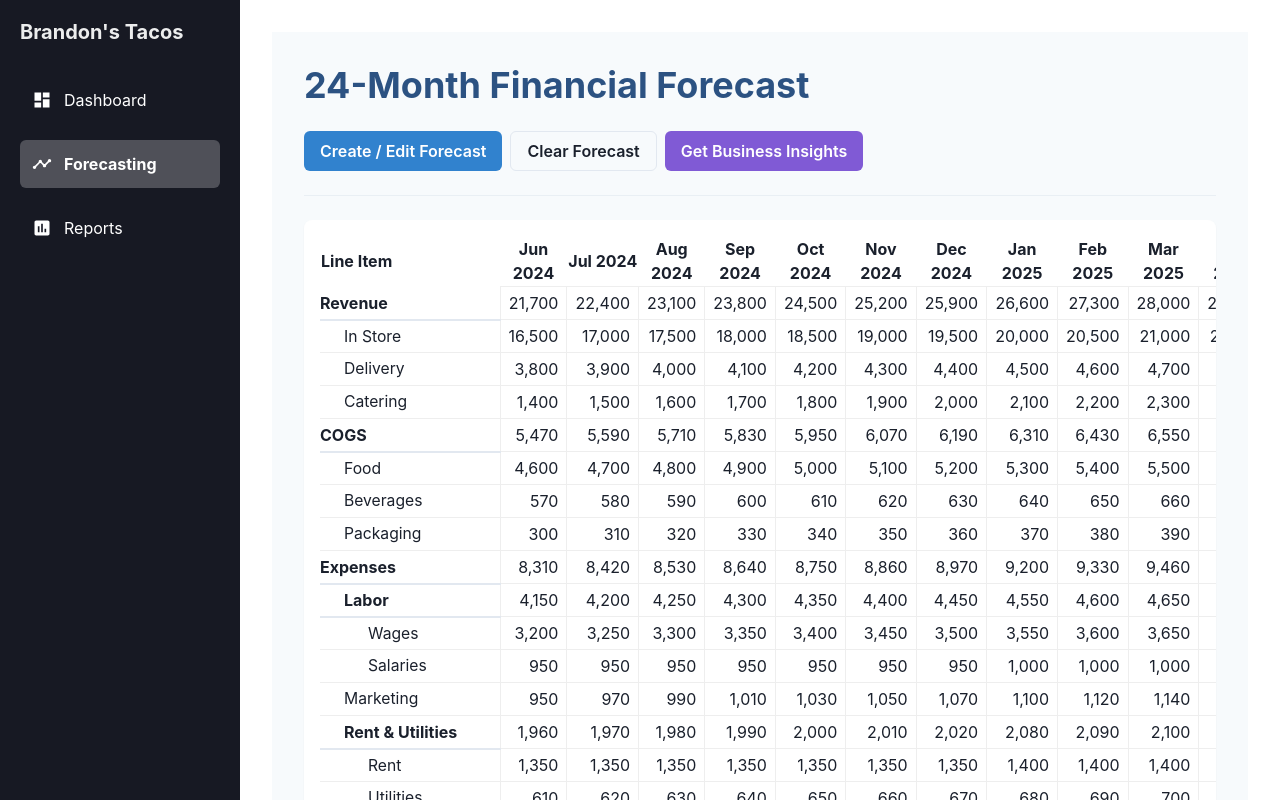
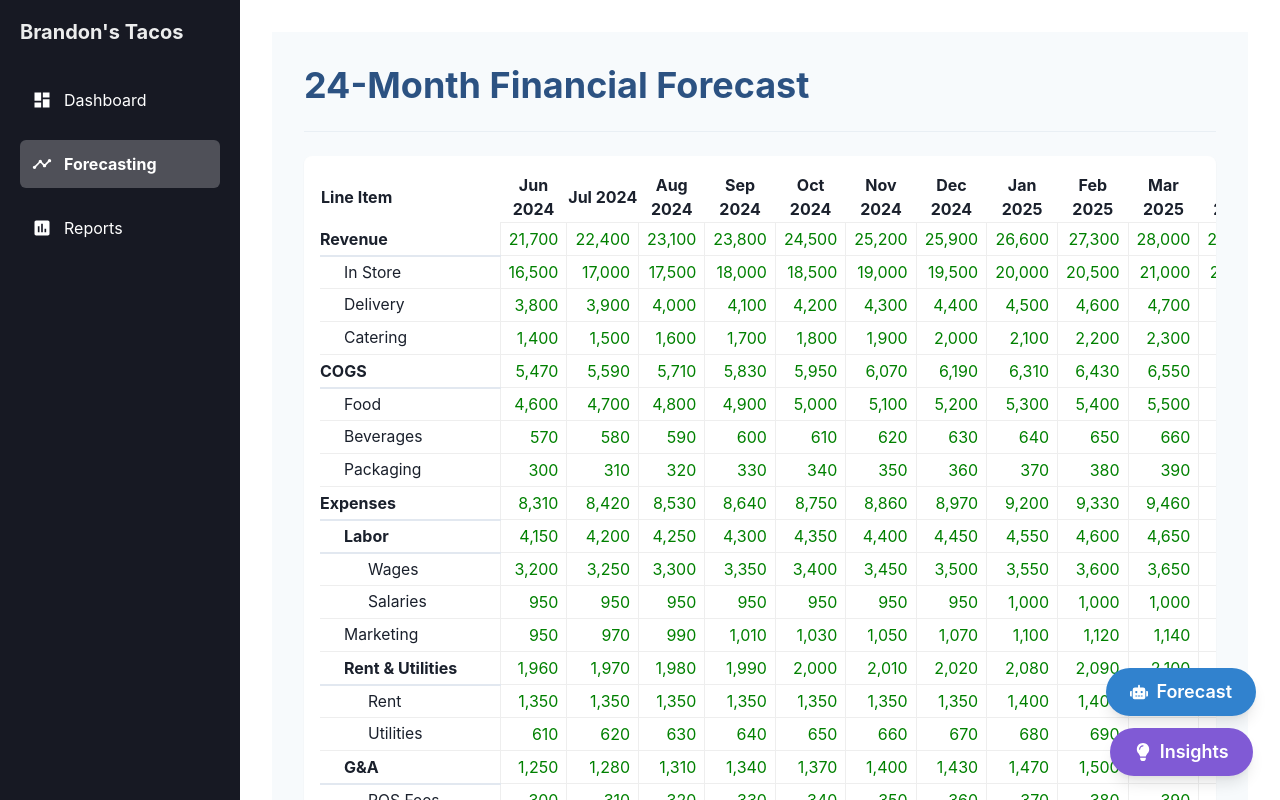
Before and after one commit to brandonli714/client-portal-mvp, a React (Create React App) app: page /forecasting in a window 1280 px wide. Shown: the top 800 px of the page. Built offline with nearby package versions, Linux system fonts and the light colour scheme.

Commit message:
Update Forecasting page and Insights panel UI/logic

```diff
--- a/src/pages/Forecasting.tsx
+++ b/src/pages/Forecasting.tsx
@@ -1,24 +1,29 @@
 import React, { useState, useRef, useEffect } from 'react';
 import {
   Box,
-  Button,
+  VStack,
   Heading,
-  VStack,
   Divider,
   Input,
   Spinner,
   Text,
   Flex,
-  Modal,
-  ModalOverlay,
-  ModalContent,
-  ModalHeader,
-  ModalBody,
-  ModalFooter,
-  ModalCloseButton,
+  Button,
+  Popover,
+  PopoverContent,
+  PopoverHeader,
+  PopoverBody,
+  PopoverFooter,
+  PopoverArrow,
+  PopoverCloseButton,
+  useDisclosure,
+  Textarea,
 } from '@chakra-ui/react';
 import { useForecastingAI } from '../hooks/useForecasting';
 import { staticFinancials } from '../staticFinancials';
+import Draggable from 'react-draggable';
+import { useBoolean } from '@chakra-ui/react';
+import { FaRobot, FaLightbulb } from 'react-icons/fa';
 
 // Helper to get nested values by path
 function getValueByPath(obj: any, path: string[]) {
@@ -105,11 +110,9 @@ function renderRows(
         m.item === (item.path ? item.path[item.path.length - 1] : '') &&
         m.category === (item.path ? item.path[0] : '')
     );
-    // Only use the last N actuals
     const actualValues = item.path
       ? actuals.slice(-monthsToShow).map((d: any) => getValueByPath(d, item.path))
       : [];
-    // For future months, fill with forecast if available, else null
     let futureValues: (number | null)[] = [];
     if (forecastData && forecastData.length > 0) {
       futureValues = forecastData.slice(0, futureMonths).map((d: any) => getValueByPath(d, item.path));
@@ -142,7 +145,6 @@ const MONTHS_TO_SHOW = 12;
 const FUTURE_MONTHS = 12;
 
 function getLastNMonthsDates(actuals: any[], n: number): Date[] {
-  // Sort by date ascending
   const sorted = [...actuals].sort((a, b) => new Date(a.date).getTime() - new Date(b.date).getTime());
   return sorted.slice(-n).map(d => new Date(d.date));
 }
@@ -181,23 +183,55 @@ const ForecastingPage: React.FC = () => {
 
   // Insights feature state
   const [insights, setInsights] = useState<string | null>(null);
-  const [isInsightsOpen, setInsightsOpen] = useState(false);
   const [isInsightsLoading, setInsightsLoading] = useState(false);
+
+  // Floating bubble state
+  const [isForecastOpen, setForecastOpen] = useBoolean(false);
+  const [isInsightsOpen, setInsightsOpen] = useBoolean(false);
+
+  // State for editing assumptions
+  const [editingAssumption, setEditingAssumption] = useState<{
+    rowIdx: number;
+    mod: any;
+    value: string;
+  } | null>(null);
+  const { isOpen, onOpen, onClose } = useDisclosure();
+
+  // Handler to open assumption editor
+  const handleAssumptionClick = (rowIdx: number, mod: any) => {
+    setEditingAssumption({
+      rowIdx,
+      mod,
+      value: mod?.description || '',
+    });
+    onOpen();
+  };
+
+  // Handler to save assumption edit (stub, should connect to backend or state)
+  const handleSaveAssumption = () => {
+    // TODO: Implement save logic
+    onClose();
+    setEditingAssumption(null);
+  };
+
+  // Handler to cancel editing
+  const handleCancelAssumption = () => {
+    onClose();
+    setEditingAssumption(null);
+  };
 
   useEffect(() => {
     messagesEndRef.current?.scrollIntoView({ behavior: 'smooth' });
   }, [messages, isLoading]);
 
+  // Table data and error handling
+  let error: string | null = null;
   let months: string[] = [];
   let tableRows: TableRow[] = [];
-  let error: string | null = null;
 
   try {
-    // Get last 12 months of actuals
     const last12Actuals = actuals.slice(-MONTHS_TO_SHOW);
     const last12Dates = getLastNMonthsDates(actuals, MONTHS_TO_SHOW);
-
-    // Get next 12 months
     const lastActualDate = last12Dates.length > 0 ? last12Dates[last12Dates.length - 1] : new Date();
     const next12Dates = getFutureMonths(lastActualDate, FUTURE_MONTHS);
 
@@ -238,7 +272,7 @@ const ForecastingPage: React.FC = () => {
   // Insights feature: fetch insights from backend
   const getInsights = async () => {
     setInsightsLoading(true);
-    setInsightsOpen(true);
+    setInsightsOpen.toggle();
     try {
       const response = await fetch('http://localhost:3001/api/insights', {
         method: 'POST',
@@ -254,23 +288,21 @@ const ForecastingPage: React.FC = () => {
     }
   };
 
+  const isRowModified = (item: TableRow) =>
+    item.isModified && item.modificationDescription;
+
+  const handleRowClick = (rowIdx: number, item: TableRow) => {
+    if (isRowModified(item)) {
+      handleAssumptionClick(rowIdx, { description: item.modificationDescription });
+    }
+  };
+
   return (
     <Box p={8} maxW="100vw" minH="100vh" bg="gray.50">
       <VStack spacing={6} align="stretch">
         <Heading as="h1" size="xl" color="blue.700">
           24-Month Financial Forecast
         </Heading>
-        <Flex gap={2}>
-          <Button colorScheme="blue" onClick={openModal}>
-            Create / Edit Forecast
-          </Button>
-          <Button variant="outline" colorScheme="gray" onClick={clearForecast}>
-            Clear Forecast
-          </Button>
-          <Button colorScheme="purple" onClick={getInsights}>
-            Get Business Insights
-          </Button>
-        </Flex>
         <Divider />
         {error ? (
           <Box color="red.500" p={4} borderRadius="md" bg="red.50">
@@ -283,19 +315,28 @@ const ForecastingPage: React.FC = () => {
               <thead>
                 <tr>
                   <th style={{ position: "sticky", left: 0, background: "#fff", zIndex: 2, minWidth: 180, textAlign: "left" }}>Line Item</th>
-                  {months.map((month, idx) => (
+                  {months.map((month: string, idx: number) => (
                     <th key={idx}>{month}</th>
                   ))}
                 </tr>
               </thead>
               <tbody>
-                {tableRows.map((item, idx) => (
-                  <tr key={idx}>
+                {tableRows.map((item: TableRow, rowIdx: number) => {
+                  // Is this row modified for forecast?
+                  const rowIsModified = isRowModified(item);
+                  return (
+                    <tr
+                      key={rowIdx}
+                      style={{
+                        background: rowIsModified ? '#fffbe6' : undefined,
+                        cursor: rowIsModified ? 'pointer' : undefined,
+                      }}
+                      onClick={() => rowIsModified ? handleRowClick(rowIdx, item) : undefined}
+                    >
                       <td
                         style={{
                           paddingLeft: `${item.level * 24}px`,
                           fontWeight: item.isGroup ? 'bold' : 'normal',
-                        background: item.isModified ? "#fffbe6" : "#fff",
                           borderBottom: item.isGroup ? "2px solid #e2e8f0" : "1px solid #eee",
                           fontSize: item.isGroup ? "1rem" : "0.98rem",
                           verticalAlign: "middle",
@@ -304,40 +345,87 @@ const ForecastingPage: React.FC = () => {
                         title={item.modificationDescription || ""}
                       >
                         {item.name}
-                      {item.isModified && item.modificationDescription && (
+                        {rowIsModified && item.modificationDescription && (
                           <span style={{ color: "#faad14", marginLeft: 6, fontSize: 12 }}>
                             &#9888; {item.modificationDescription}
                           </span>
                         )}
                       </td>
-                    {item.values.map((value: number | null, colIdx: number) => (
-                      <td
-                        key={colIdx}
-                        style={{
-                          background: item.isModified ? "#fffbe6" : "#fff",
+                      {item.values.map((value: number | null, colIdx: number) => {
+                        // Determine if this is an actuals or forecast column
+                        const isActual = colIdx < MONTHS_TO_SHOW;
+                        const isForecast = colIdx >= MONTHS_TO_SHOW;
+                        // Style
+                        const cellStyle: React.CSSProperties = {
+                          color: isActual ? 'green' : isForecast ? 'blue' : undefined,
+                          background: rowIsModified && isForecast ? '#fffbe6' : '#fff',
                           border: "1px solid #eee",
                           textAlign: "right",
                           padding: "4px 8px",
-                        }}
-                      >
+                          fontWeight: rowIsModified && isForecast ? 600 : undefined,
+                        };
+                        return (
+                          <td key={colIdx} style={cellStyle}>
                             {value !== null ? value.toLocaleString(undefined, { maximumFractionDigits: 0 }) : ''}
                           </td>
-                    ))}
+                        );
+                      })}
                     </tr>
-                ))}
+                  );
+                })}
               </tbody>
             </table>
           </Box>
         )}
       </VStack>
 
-      {/* Conversational AI Modal */}
-      <Modal isOpen={isModalOpen} onClose={closeModal} size="lg" isCentered>
-        <ModalOverlay />
-        <ModalContent>
-          <ModalHeader>Forecasting Assistant</ModalHeader>
-          <ModalCloseButton />
-          <ModalBody>
+      {/* Assumption Edit Popover/Modal */}
+      {editingAssumption && (
+        <Box
+          position="fixed"
+          left="0"
+          right="0"
+          bottom="0"
+          zIndex={100}
+          bg="white"
+          borderTop="2px solid #3182ce"
+          boxShadow="0 -2px 16px rgba(0,0,0,0.08)"
+          p={6}
+          maxW="100vw"
+        >
+          <Flex justify="space-between" align="center" mb={2}>
+            <Heading size="md">Edit Assumption</Heading>
+            <Button size="sm" variant="ghost" onClick={handleCancelAssumption}>Close</Button>
+          </Flex>
+          <Textarea
+            value={editingAssumption.value}
+            onChange={e => setEditingAssumption({ ...editingAssumption, value: e.target.value })}
+            placeholder="Describe your assumption..."
+            mb={4}
+          />
+          <Flex justify="flex-end">
+            <Button colorScheme="blue" mr={2} onClick={handleSaveAssumption}>Save</Button>
+            <Button variant="ghost" onClick={handleCancelAssumption}>Cancel</Button>
+          </Flex>
+        </Box>
+      )}
+
+      {/* Forecasting Assistant Panel */}
+      {isForecastOpen && (
+        <Draggable>
+          <Box
+            position="fixed"
+            bottom="100px"
+            right="40px"
+            zIndex={30}
+            width="400px"
+            bg="white"
+            borderRadius="lg"
+            boxShadow="2xl"
+            p={4}
+          >
+            <Button size="sm" onClick={setForecastOpen.off} position="absolute" top={2} right={2}>Minimize</Button>
+            <Heading size="md" mb={2}>Forecasting Assistant</Heading>
             <Box
               maxH="300px"
               overflowY="auto"
@@ -381,11 +469,9 @@ const ForecastingPage: React.FC = () => {
               isDisabled={isLoading}
               autoFocus
             />
-          </ModalBody>
-          <ModalFooter>
+            <Flex mt={2} gap={2}>
               <Button
                 colorScheme="blue"
-              mr={3}
                 onClick={handleSend}
                 isLoading={isLoading}
                 isDisabled={!input.trim()}
@@ -399,31 +485,69 @@ const ForecastingPage: React.FC = () => {
               >
                 Apply Forecast
               </Button>
-            <Button variant="ghost" onClick={closeModal}>
+              <Button variant="ghost" onClick={setForecastOpen.off}>
                 Close
               </Button>
-          </ModalFooter>
-        </ModalContent>
-      </Modal>
-
-      {/* Business Insights Modal */}
-      <Modal isOpen={isInsightsOpen} onClose={() => setInsightsOpen(false)} size="lg" isCentered>
-        <ModalOverlay />
-        <ModalContent>
-          <ModalHeader>Business Insights</ModalHeader>
-          <ModalCloseButton />
-          <ModalBody>
+            </Flex>
+          </Box>
+        </Draggable>
+      )}
+      {isInsightsOpen && (
+        <Draggable>
+          <Box
+            position="fixed"
+            bottom="100px"
+            right="40px"
+            zIndex={30}
+            width="700px"
+            maxWidth="95vw"
+            maxHeight="70vh"
+            bg="white"
+            borderRadius="lg"
+            boxShadow="2xl"
+            p={4}
+            overflowY="auto"
+            display="flex"
+            flexDirection="column"
+          >
+            <Button size="sm" onClick={setInsightsOpen.off} position="absolute" top={2} right={2}>Minimize</Button>
+            <Heading size="md" mb={2}>Business Insights</Heading>
+            <Box flex="1" overflowY="auto" whiteSpace="pre-line">
               {isInsightsLoading ? (
                 <Spinner />
               ) : (
-              <Box whiteSpace="pre-line">{insights}</Box>
+                <Box>{insights}</Box>
               )}
-          </ModalBody>
-          <ModalFooter>
-            <Button onClick={() => setInsightsOpen(false)}>Close</Button>
-          </ModalFooter>
-        </ModalContent>
-      </Modal>
+            </Box>
+            <Button mt={4} onClick={setInsightsOpen.off}>Close</Button>
+          </Box>
+        </Draggable>
+      )}
+
+      <Box position="fixed" bottom={6} right={6} zIndex={20}>
+        <VStack spacing={3}>
+          <Button
+            leftIcon={<FaRobot />}
+            colorScheme="blue"
+            borderRadius="full"
+            boxShadow="lg"
+            size="lg"
+            onClick={setForecastOpen.toggle}
+          >
+            Forecast
+          </Button>
+          <Button
+            leftIcon={<FaLightbulb />}
+            colorScheme="purple"
+            borderRadius="full"
+            boxShadow="lg"
+            size="lg"
+            onClick={getInsights}
+          >
+            Insights
+          </Button>
+        </VStack>
+      </Box>
     </Box>
   );
 };
```
Lines whose indentation alone changed are shown as unchanged.
